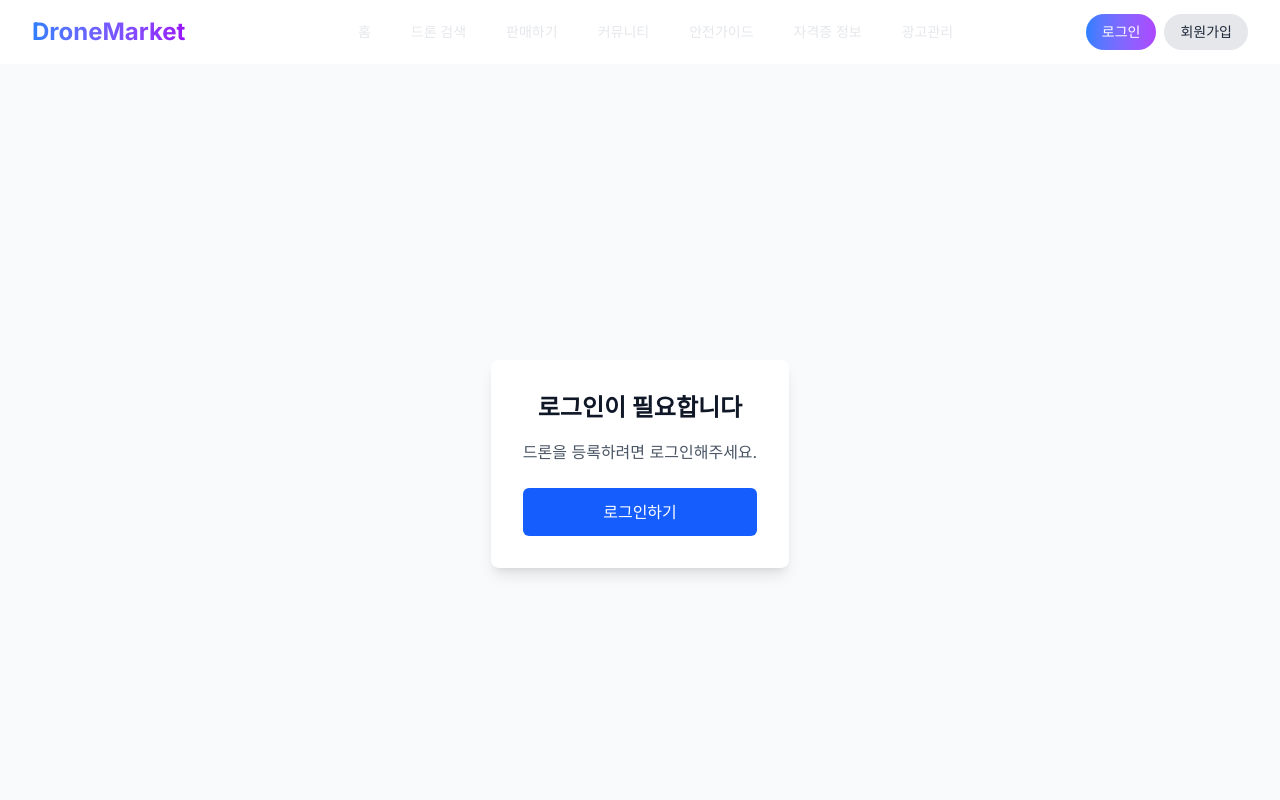
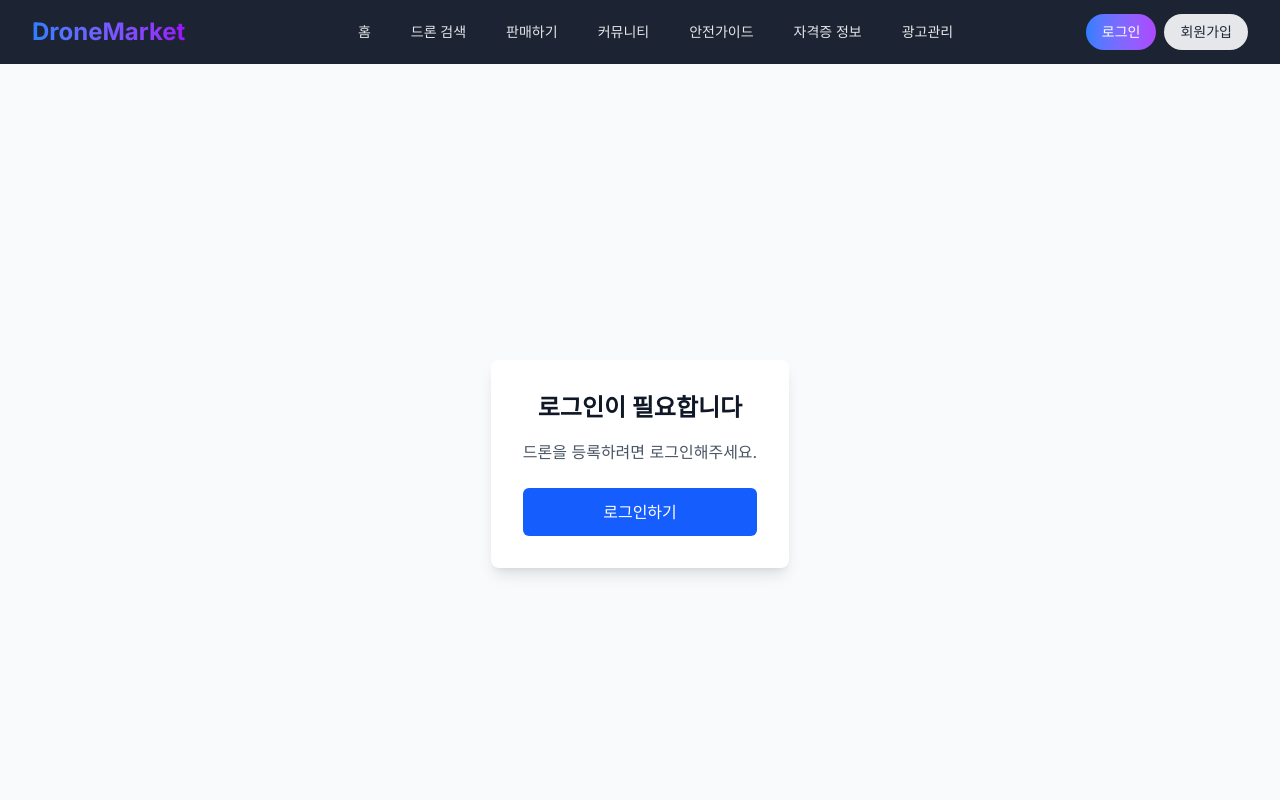
Before and after one commit to yoonyeoul37/drone, a Next.js app: page /sell in a window 1280 px wide. Shown: the top 800 px of the page. Built offline with nearby package versions, Linux system fonts and the light colour scheme.

Commit message:
fix: 네비게이션 바 디자인 원상 복구

```diff
--- a/src/components/Navbar.tsx
+++ b/src/components/Navbar.tsx
@@ -10,12 +10,12 @@
   const { user, isLoggedIn, logout } = useAuth();
   const [isMobileMenuOpen, setIsMobileMenuOpen] = useState(false);
   const [isAdmin, setIsAdmin] = useState(true);
-  const [hasScrolled, setHasScrolled] = useState(false);
+  const [isScrolled, setIsScrolled] = useState(false);
   const [isUserMenuOpen, setIsUserMenuOpen] = useState(false);
 
   useEffect(() => {
     const handleScroll = () => {
-      setHasScrolled(window.scrollY > 10);
+      setIsScrolled(window.scrollY > 10);
     };
 
     window.addEventListener('scroll', handleScroll);
@@ -36,11 +36,9 @@
     router.push('/');
   };
 
-  const navClass = `fixed top-0 left-0 right-0 z-50 transition-all duration-300 ${
-    hasScrolled
-      ? 'bg-white/80 backdrop-blur-sm shadow-lg rounded-b-2xl'
-      : 'bg-transparent'
-  }`;
+  const navClass = isScrolled
+    ? 'fixed top-0 left-0 right-0 z-50 bg-gray-900/90 backdrop-blur-md shadow-lg transition-all duration-300'
+    : 'fixed top-0 left-0 right-0 z-50 bg-gray-900/95 backdrop-blur-md transition-all duration-300';
 
   const linkClass = 'text-gray-200';
   const logoClass = 'bg-gradient-to-r from-blue-500 to-purple-600 text-transparent bg-clip-text';
```
